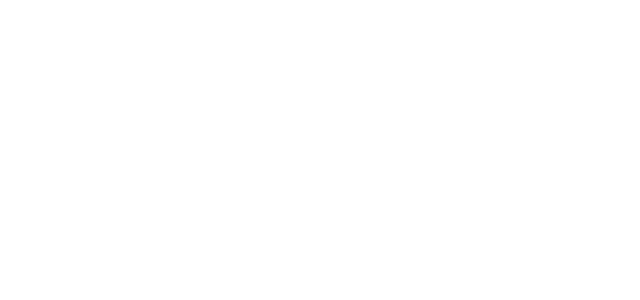
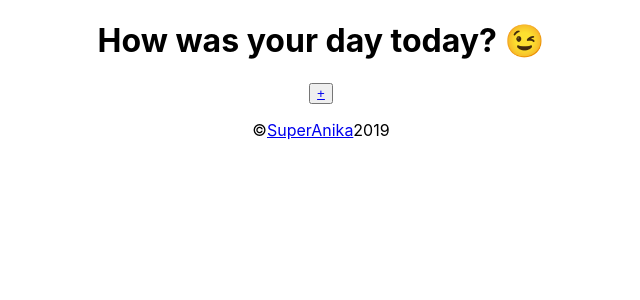
Before and after one commit to superanika/f-online-life-calendar-superanika, a React (Create React App) app: page /#/ in a window 1280 px wide. Shown: the top 300 px of the page, without its empty margins (319-959 px from the left). Built offline with nearby package versions, Linux system fonts and the light colour scheme.

Commit message:
create components structure

```diff
--- a/public/index.html
+++ b/public/index.html
@@ -19,7 +19,7 @@
       work correctly both with client-side routing and a non-root public URL.
       Learn how to configure a non-root public URL by running `npm run build`.
     -->
-    <title>SuperAnika's Mood Calendar</title>
+    <title>SuperAnika's Life Calendar</title>
   </head>
   <body>
     <noscript>You need to enable JavaScript to run this app.</noscript>
--- a/src/App.js
+++ b/src/App.js
@@ -1,12 +1,13 @@
 import React from 'react';
 import './App.css';
+import CalendarApp from './components/CalendarApp/CalendarApp';
 
 class App extends React.Component {
   render () {
 
     return (
       <div className="App">
-
+        <CalendarApp />
       </div>
     );
   }
--- /dev/null
+++ b/src/components/CalendarApp/CalendarApp.js
@@ -0,0 +1,30 @@
+import React from 'react';
+import Header from '../Header/Header';
+import {Route, Switch} from 'react-router-dom';
+import Footer from '../Footer/Footer';
+import Home from '../Home/Home';
+import Edit from '../Edit/Edit';
+
+class CalendarApp extends React.Component {
+    render() {
+        return (
+            <React.Fragment>
+                <header className="header">
+                    <Header />
+                </header>
+                <main className="main__wrapper">
+                    <Switch>
+                        <Route exact path="/" component= {Home}></Route>
+                        <Route path ="/edit" component = {Edit}></Route>
+                    </Switch>
+                </main>
+                <footer className="footer">
+                    <Footer />
+                </footer>
+            </React.Fragment>
+
+        );
+    }
+}
+
+export default CalendarApp;
--- /dev/null
+++ b/src/components/Edit/Edit.js
@@ -0,0 +1,11 @@
+import React from 'react';
+
+class Edit extends React.Component {
+    render() {
+        return (
+            <p>Edit</p>
+        );
+    }
+}
+
+export default Edit;
--- /dev/null
+++ b/src/components/Footer/Footer.js
@@ -0,0 +1,15 @@
+import React from 'react';
+
+class Footer extends React.Component {
+    render () {
+        return (
+            <p className="footer__copy">
+                  ©
+                  <a href="https://www.linkedin.com/in/ana-mar%C3%ADa-romero-garcia/" target="blank">SuperAnika</a>
+                  2019
+            </p>
+        );
+    }
+}
+
+export default Footer;
--- /dev/null
+++ b/src/components/Header/Header.js
@@ -0,0 +1,11 @@
+import React from 'react';
+
+class Header extends React.Component {
+    render () {
+        return (
+           <h1 className="header__title">How was your day today?  <span role="img" aria-label="blinking-eye emoji">😉</span> </h1>
+        );
+    }
+}
+
+export default Header;
--- /dev/null
+++ b/src/components/Home/Home.js
@@ -0,0 +1,20 @@
+import React from 'react';
+import {Link} from 'react-router-dom';
+
+class Home extends React.Component {
+    render() {
+        return (
+            <div className="home__wrapper">
+                <button className="add__buttom">
+                    <Link to= "/edit"> + </Link>
+                </button>
+                <div className="mood__container">
+
+                </div>
+            </div>
+
+        );
+    }
+}
+
+export default Home;
```
